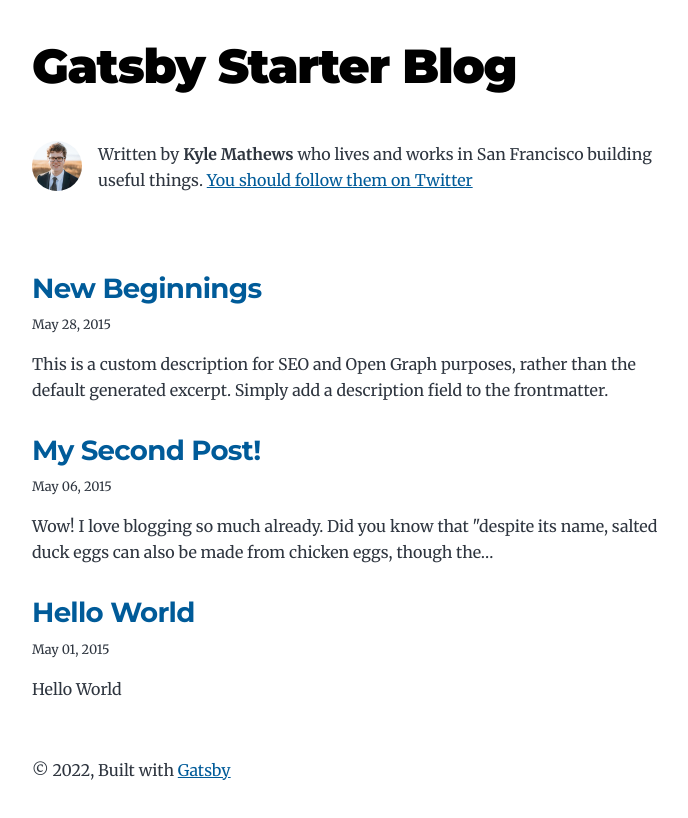
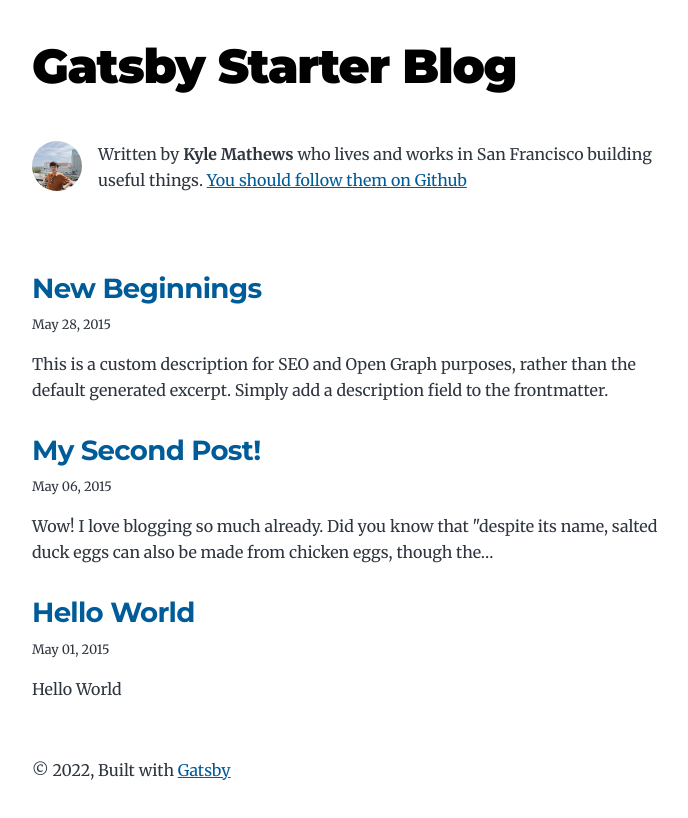
Before and after one commit to l3ossdevz/gatsby-starter-blog, a Gatsby site: page / in a window 1280 px wide. Shown: the whole page, without its empty margins (292-980 px from the left). Built offline with nearby package versions, Linux system fonts and the light colour scheme; Gatsby itself is replaced by a stand-in of ours.

Commit message:
:fire: update sociallink

```diff
--- a/src/components/bio.js
+++ b/src/components/bio.js
@@ -36,7 +36,7 @@
         className="bio-avatar"
         layout="fixed"
         formats={["auto", "webp", "avif"]}
-        src="../images/profile-pic.png"
+        src="../images/profile-image.jpeg"
         width={50}
         height={50}
         quality={95}
@@ -46,8 +46,8 @@
         <p>
           Written by <strong>{author.name}</strong> {author?.summary || null}
           {` `}
-          <a href={`https://twitter.com/${social?.twitter || ``}`}>
-            You should follow them on Twitter
+          <a href={`https://github.com//${social?.github || ``}`}>
+            You should follow them on Github
           </a>
         </p>
       )}
```
